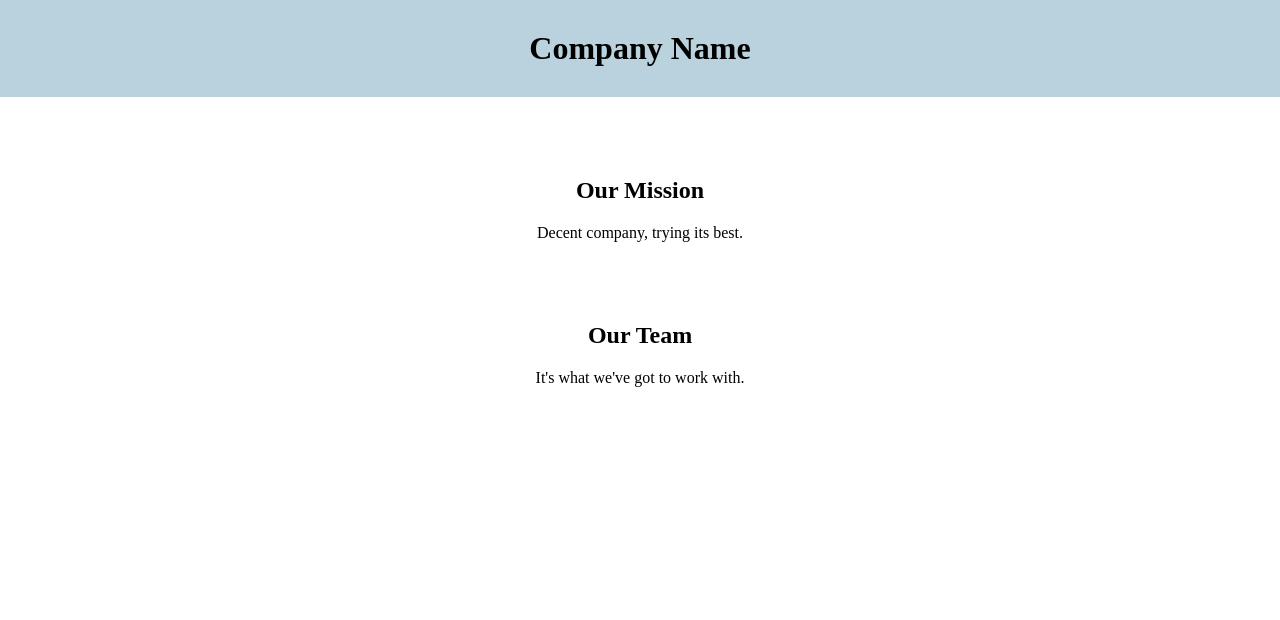
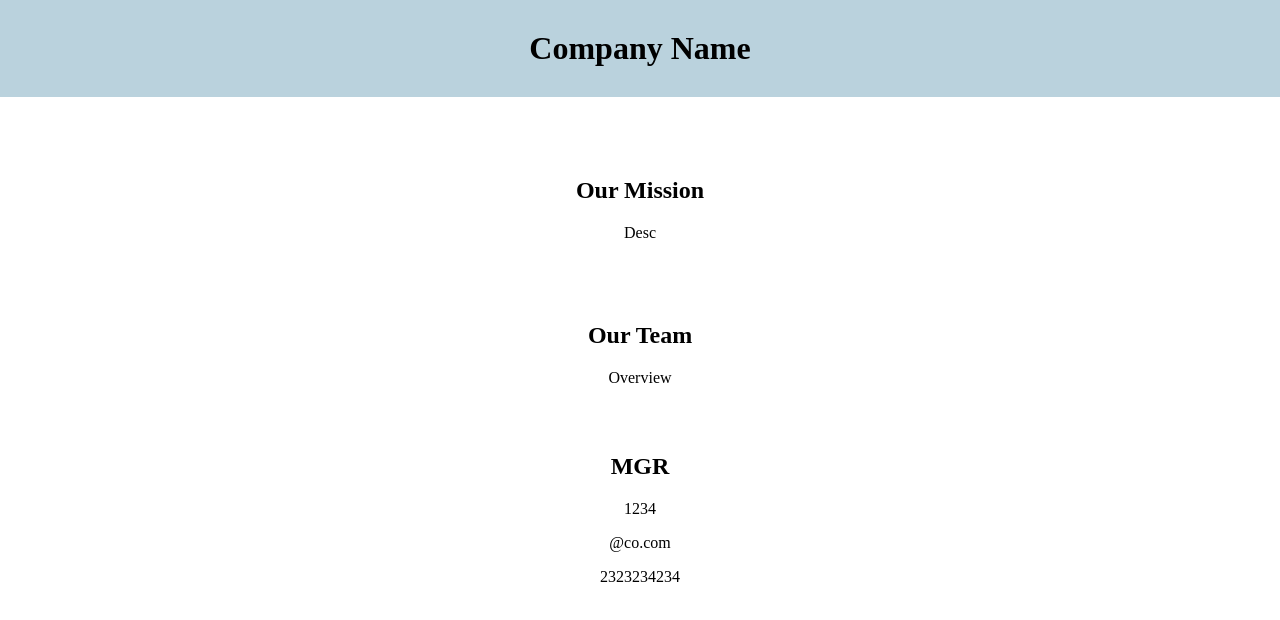
Before and after one commit to tomekregulski/rosterUp, a website: page roster.html in a window 1280 px wide. Drawn offline with Linux system fonts and the light colour scheme.

Commit message:
Add mgr HTML and prompts

```diff
--- a/roster.html
+++ b/roster.html
@@ -1,11 +1,11 @@
 <!DOCTYPE html>
 <html lang="en">
   <head>
-    <meta charset="UTF-8">
-    <meta http-equiv="X-UA-Compatible" content="IE=edge">
-    <meta name="viewport" content="width=device-width, initial-scale=1.0">
+    <meta charset="UTF-8" />
+    <meta http-equiv="X-UA-Compatible" content="IE=edge" />
+    <meta name="viewport" content="width=device-width, initial-scale=1.0" />
     <link rel="stylesheet" href="style.css" />
-    <title>Company Name - Project Name</title>
+    <title>Company Name - Desc</title>
   </head>
   <body>
     <header>
@@ -15,11 +15,19 @@
       <section id="overview">
         <div id="company">
           <h2>Our Mission</h2>
-              <p>Decent company, trying its best.</p>
+          <p>Desc</p>
         </div>
         <div id="team">
           <h2>Our Team</h2>
-              <p>It's what we've got to work with.</p>
+          <p>Overview</p>
+        </div>
+      </section>
+      <section id="mgrProfile">
+        <div>
+          <h2>MGR</h2>
+          <p>1234</p>
+          <p>@co.com</p>
+          <p>2323234234</p>
         </div>
       </section>
     </main>
--- a/style.css
+++ b/style.css
@@ -27,3 +27,8 @@ h1 {
   text-align: center;
   margin-top: 80px;
 }
+
+#mgrProfile {
+  text-align: center;
+  padding-top: 30px;
+}
```
Also changed, not shown: index.js (+9 -3 lines), mgrQuestions.js (deleted, +0 -22 lines), questions.js (+20 -0 lines). Lines whose indentation alone changed are shown as unchanged.
